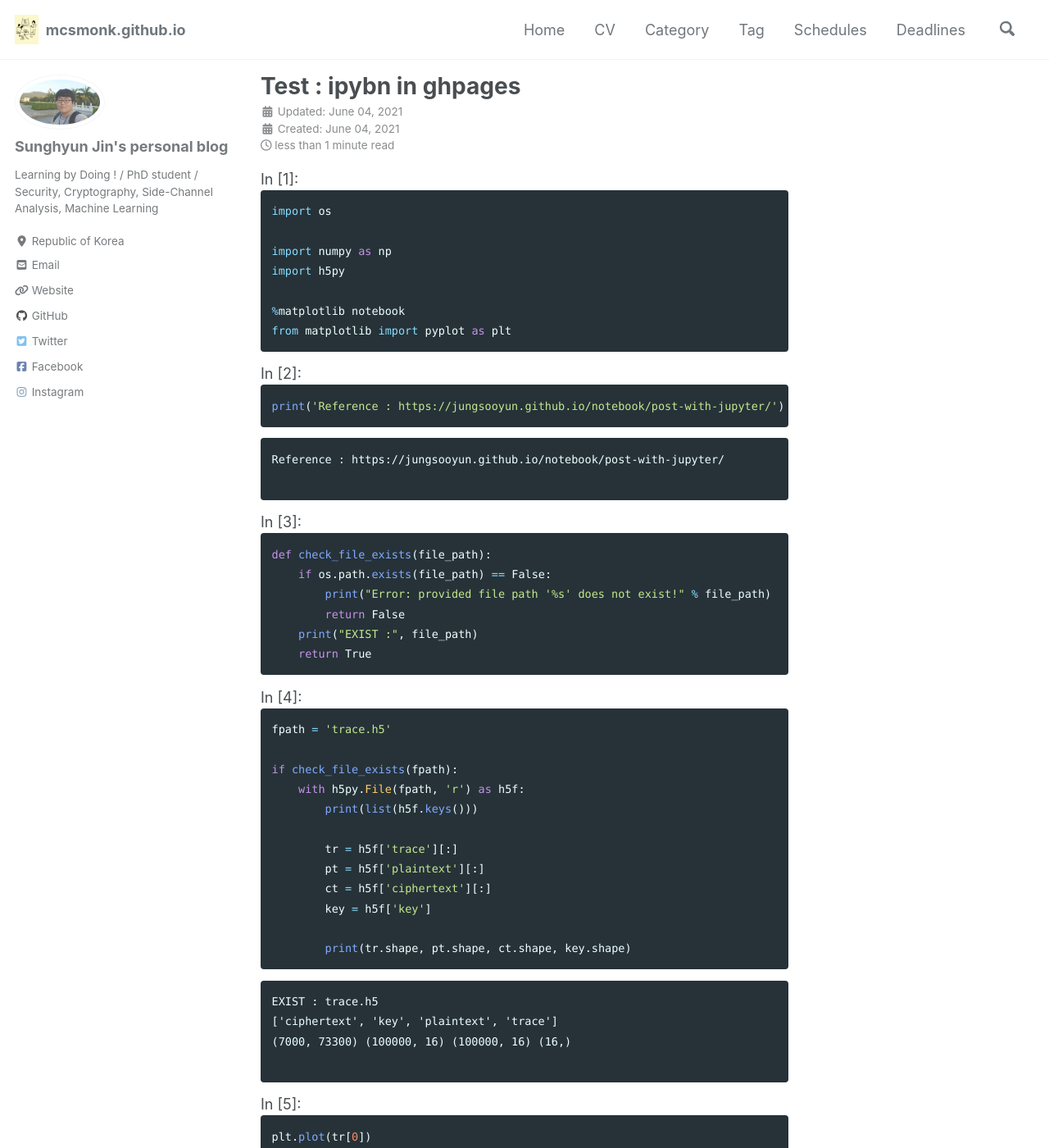
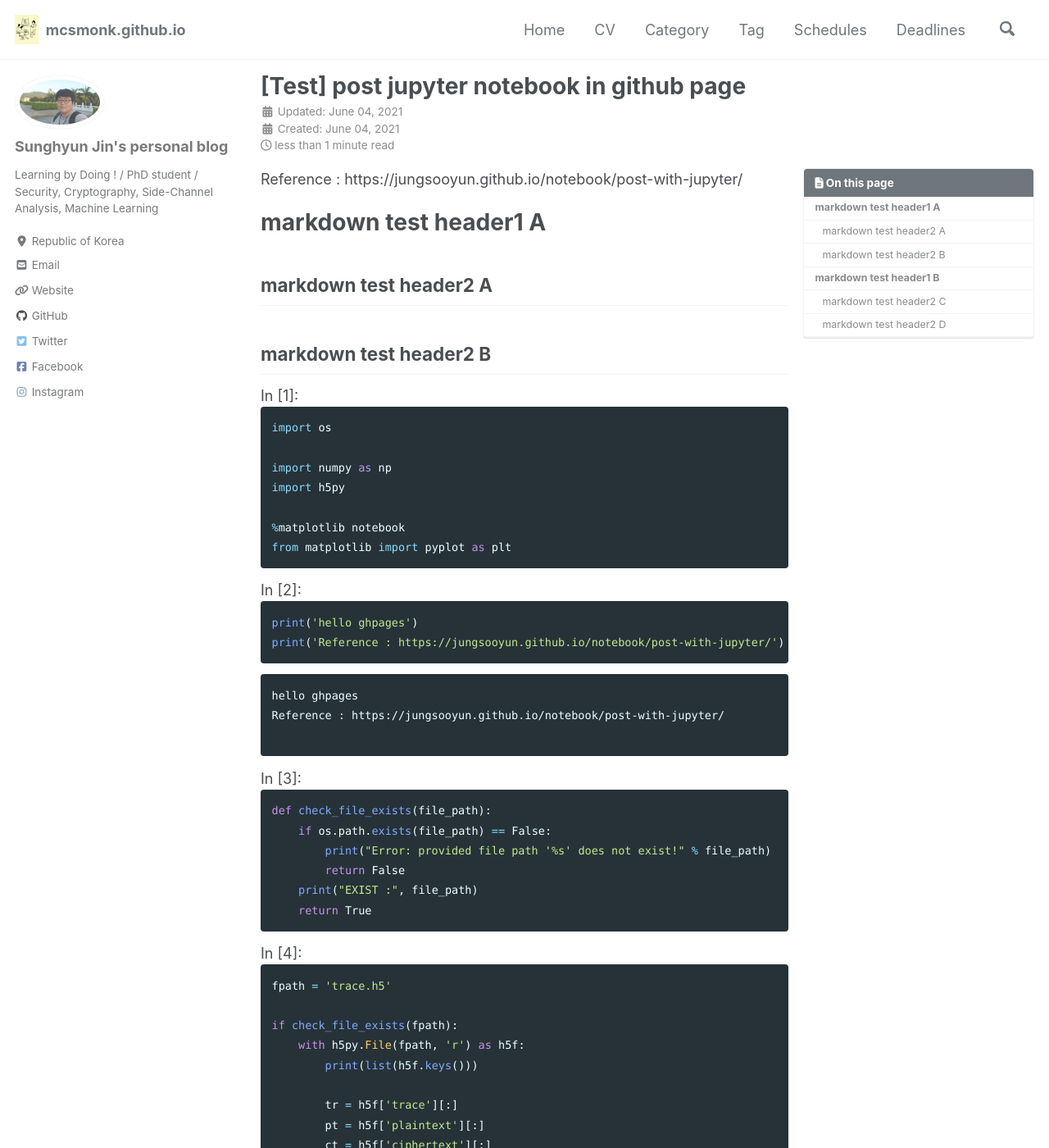
Before and after one commit to mcsmonk/mcsmonk.github.io, a Jekyll site: the page built from _posts/2021-06-04-test-post-ipynb-in-ghpage.md, in a window 1280 px wide and 1400 px high. Shown: the whole window at 82% size. Built offline with Jekyll 4.4.1, drawn with Linux system fonts in a browser that asks for light colours; cached includes are drawn as plain includes; nearby versions of some CDN libraries; comment, search, counter and statistics services are not loaded; some of the changed text lies outside the part shown.

Commit message:
Test ipynb2md post

````diff
--- a/_posts/2021-06-04-test-ghpages-ipynb.md
+++ b/_posts/2021-06-04-test-post-ipynb-in-ghpage.md
@@ -1,6 +1,6 @@
 ---
-title:  "Test : ipybn in ghpages"
-#excerpt: "test-ghpages-ipynb"
+title:  "[Test] post jupyter notebook in github page"
+#excerpt: "test-post-ipynb-in-ghpage"
 
 categories:
   - notebook
@@ -11,10 +11,18 @@ last_modified_at: 2021-06-04T12:30:00
 
 published: true
 
-#toc: true
-#toc_sticky: true
-#toc_label: "On this page"
+toc: true
+toc_sticky: true
+toc_label: "On this page"
 ---
+Reference : https://jungsooyun.github.io/notebook/post-with-jupyter/
+
+# markdown test header1 A
+
+## markdown test header2 A
+
+## markdown test header2 B
+
 <div class="prompt input_prompt">
 In&nbsp;[1]:
 </div>
@@ -40,6 +48,7 @@ In&nbsp;[2]:
 <div class="input_area" markdown="1">
 
 ```python
+print('hello ghpages')
 print('Reference : https://jungsooyun.github.io/notebook/post-with-jupyter/')
 ```
 
@@ -48,6 +57,7 @@ print('Reference : https://jungsooyun.github.io/notebook/post-with-jupyter/')
 {:.output_stream}
 
 ```
+hello ghpages
 Reference : https://jungsooyun.github.io/notebook/post-with-jupyter/
 
 ```
@@ -128,14 +138,8 @@ plt.show()
 </div>
 
 
-<div class="prompt input_prompt">
-In&nbsp;[None]:
-</div>
+# markdown test header1 B
 
-<div class="input_area" markdown="1">
+## markdown test header2 C
 
-```python
-
-```
-
-</div>
+## markdown test header2 D
````
Also changed, not shown: 2 other files.
